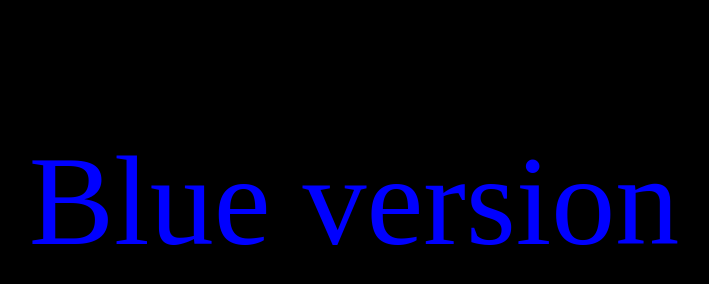
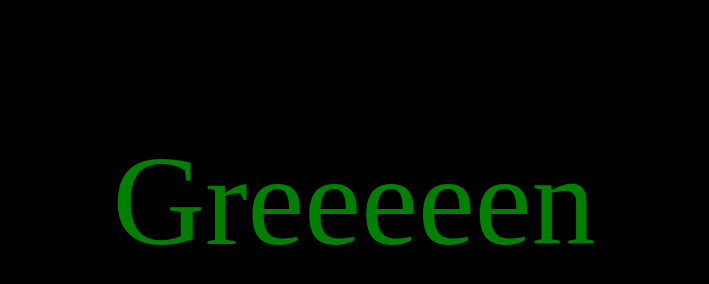
Before and after one commit to t-d-h/docker-images, a plain HTML site: page nginx/index.html in a window 1280 px wide. Shown: the whole page, without its empty margins (286-995 px from the left). Drawn offline with Linux system fonts and the light colour scheme.

Commit message:
green tag

```diff
--- a/nginx/index.html
+++ b/nginx/index.html
@@ -9,6 +9,6 @@
             p {text-align: center;}
             div {text-align: center;}
             </style>
-        <p style="font-size:10vw;color: blue;">Blue version</p>
+        <p style="font-size:10vw;color: green;">Greeeeen</p>
     </body>
 </html>
```
Also changed, not shown: 1 other file.
